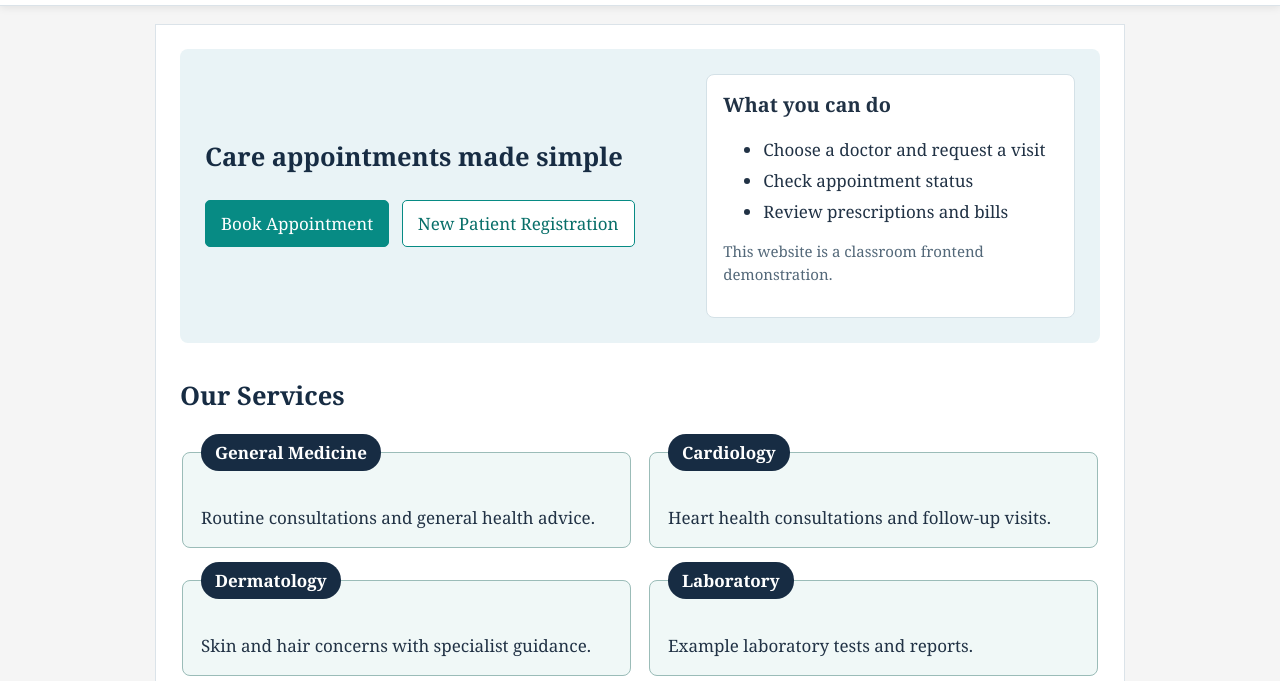
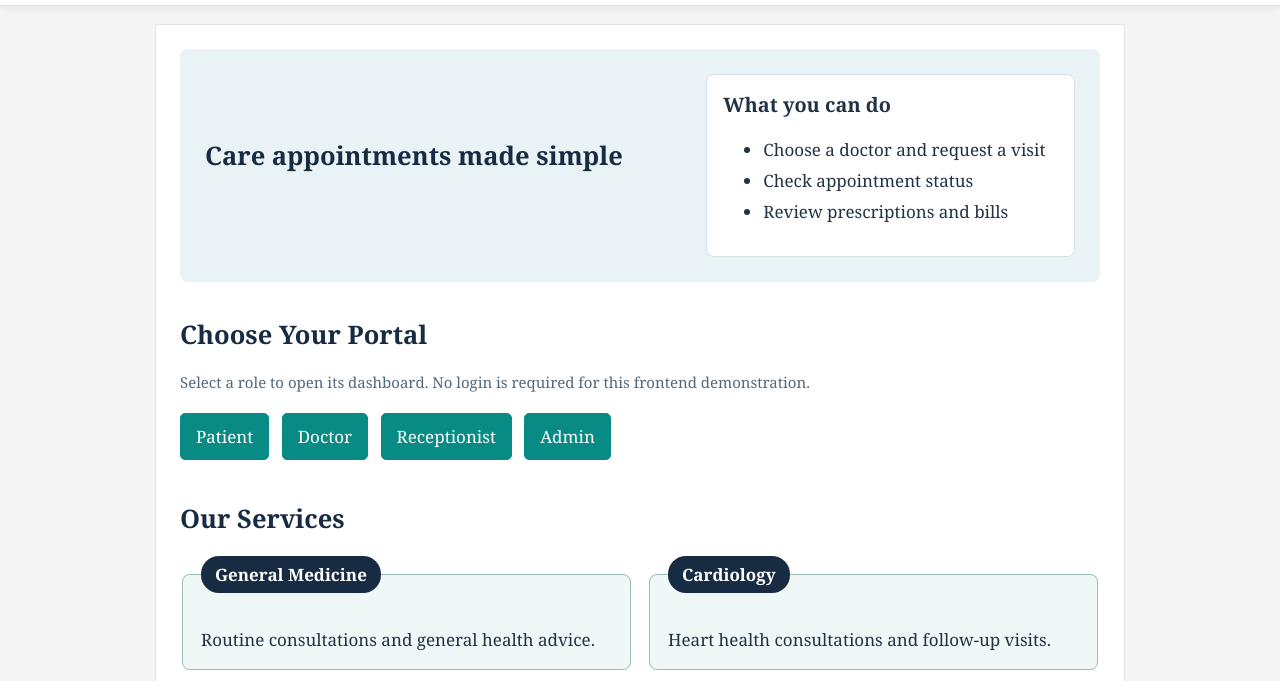
Before and after one commit to mohaimenulabeer/WebTech_Project_Fall2026-27_GroupNumber-5-, a plain HTML site: page Project/commonui/Pages/index.html in a window 1280 px wide. Shown: the part 82-763 px from the top of the page. Drawn offline with Linux system fonts and the light colour scheme.

Commit message:
Update commonui

```diff
--- a/Project/commonui/Pages/index.html
+++ b/Project/commonui/Pages/index.html
@@ -18,7 +18,7 @@
                     <a href="#services">Services</a>
                     <a href="#doctors">Doctors</a>
                     <a href="#contact">Contact</a>
-                    <a href="../patient/register.html">Patient Registration</a>
+                    <a href="../../Patient/Pages/register.html">Patient Registration</a>
                     <a href="login.html" class="login-btn">Sign In</a>
                 </div>
             </div>
@@ -27,8 +27,6 @@
                 <div class="welcome">
                     <div>
                         <h2>Care appointments made simple</h2>
-                        <a href="login.html" class="button">Book Appointment</a>
-                        <a href="../patient/register.html" class="button button-light">New Patient Registration</a>
                     </div>
                     <div class="welcome-box">
                         <h3>What you can do</h3>
@@ -37,9 +35,20 @@
                             <li>Check appointment status</li>
                             <li>Review prescriptions and bills</li>
                         </ul>
-                        <p class="note">This website is a classroom frontend demonstration.</p>
                     </div>
                 </div>
+
+
+                <section id="portals" aria-labelledby="portals-title">
+                    <h2 id="portals-title">Choose Your Portal</h2>
+                    <p class="note">Select a role to open its dashboard. No login is required for this frontend demonstration.</p>
+                    <div class="portal-buttons">
+                        <a href="../../Patient/Pages/dashboard.html" class="button portal-button">Patient</a>
+                        <a href="../../Doctor/index.html" class="button portal-button">Doctor</a>
+                        <a href="../../receptionist/dashboard.html" class="button portal-button">Receptionist</a>
+                        <a href="../../admin/dashboard.html" class="button portal-button">Admin</a>
+                    </div>
+                </section>
 
                 <section id="services">
                     <h2>Our Services</h2>
@@ -110,7 +119,7 @@
 
             <div class="footer">
                 <p>&copy; 2026 Clinic Management System | Web Technologies Group Project</p>
-                <p><a href="login.html">Login</a> | <a href="../patient/register.html">Patient Registration</a></p>
+                <p><a href="login.html">Login</a> | <a href="../../Patient/Pages/register.html">Patient Registration</a></p>
             </div>
         </div>
     </body>
```
